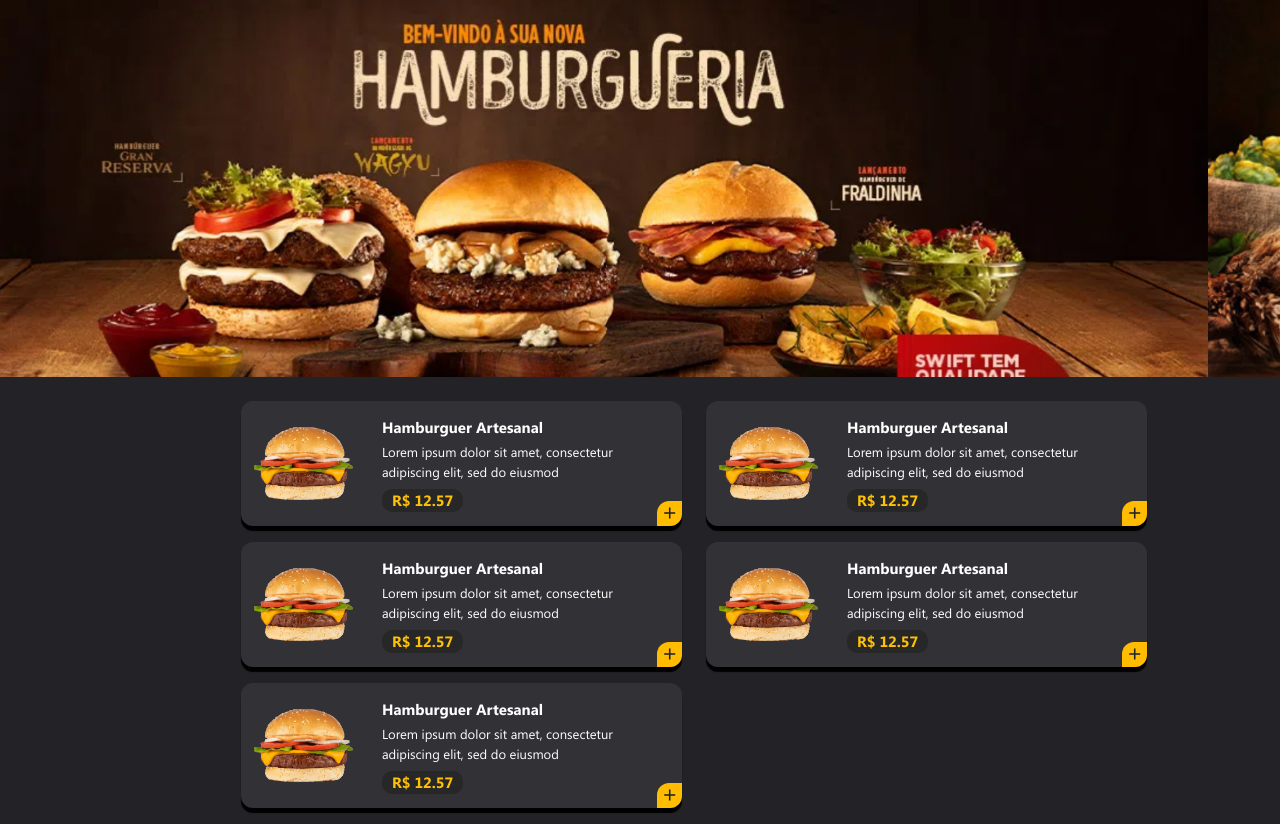
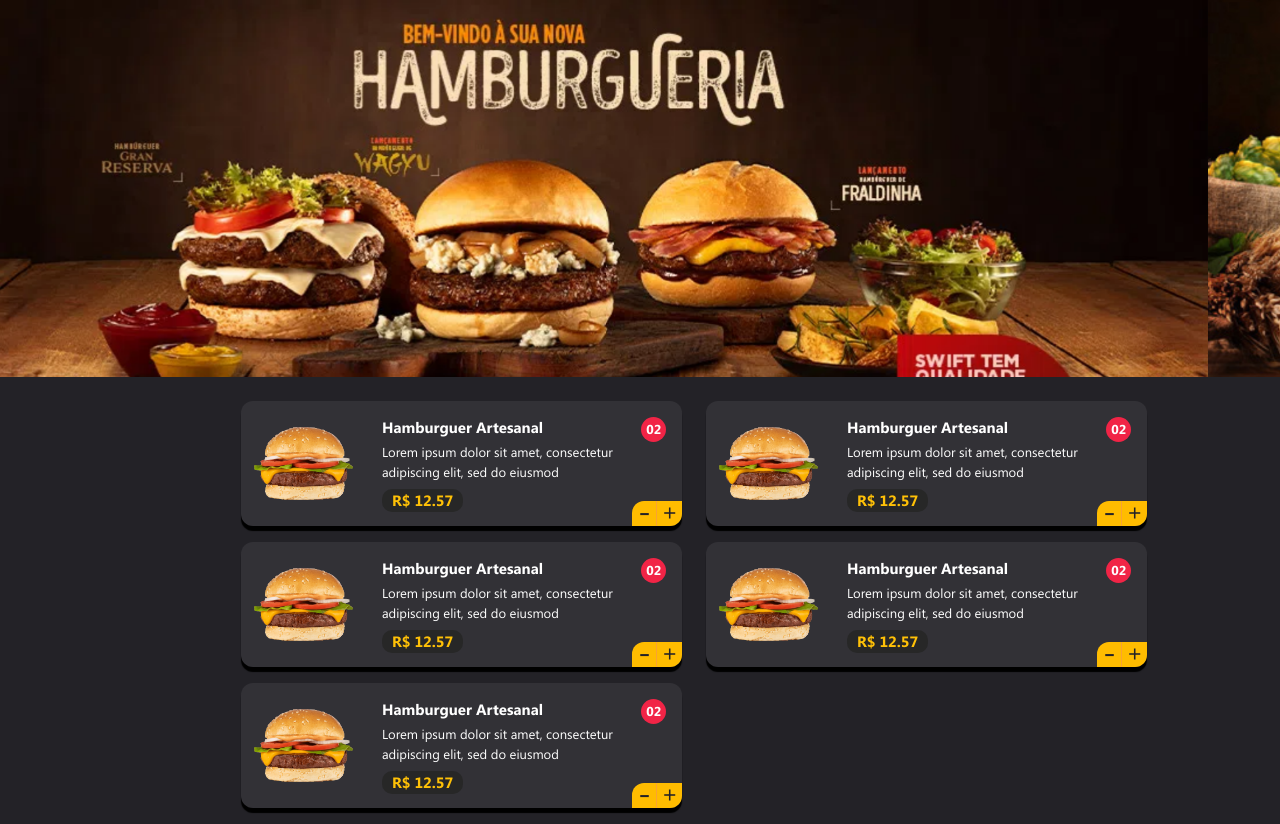
Before and after one commit to perotedev/lanchonete_vuejs, a Vue app in the folder frontend-vuejs/: page / in a window 1280 px wide. Built offline with nearby package versions, Linux system fonts and the light colour scheme.

Commit message:
[FEAT]view01 - Adicionado componente de quantidade adicionada ao carrinho

```diff
--- a/frontend-vuejs/src/App.css
+++ b/frontend-vuejs/src/App.css
@@ -9,6 +9,11 @@ html{
 html body{
     font-family: "Segoe UI Regular", Regular, Arial, sans-serif;
     font-size: 13px;
+}
+
+p {
+    margin: 0;
+    padding: 0;
 }
 
 #app {
--- a/frontend-vuejs/src/components/card-product/CardView.vue
+++ b/frontend-vuejs/src/components/card-product/CardView.vue
@@ -6,34 +6,24 @@
       </div>
 
       <div class="col-8 text-start">
-        <p class="p-0 m-0 f-title">{{ titleProduct }}</p>
-        <p class="p-0 m-0 mt-1 text-description">{{ descriptionProduct }}</p>
+        <p class="f-title">{{ titleProduct }}</p>
+        <p class="mt-1 text-description">{{ descriptionProduct }}</p>
         <PriceProduct  :price="price" :promotion="promotion"/>
       </div>
     </div>
-    <div class="align-self-end">
-      <div v-if="showBtnMinus" class="d-flex">
-        <div class="btn-yellow btn-select-minus">
-          <p class="p-0 m-0 fs-2 btn-minus">-</p>
-        </div>
-        <div class="btn-yellow btn-select-plus2">
-          <p class="p-0 m-0 fs-4 btn-plus">+</p>
-        </div>
-      </div>
-      <div v-else class="btn-yellow btn-select-plus">
-          <p class="p-0 m-0 fs-4 btn-plus">+</p>
-      </div>
-    </div>
+    <ProductSelector />
   </div>
 </template>
 
 <script>
 import PriceProduct from '@/components/card-product/PriceProduct'
+import ProductSelector from '@/components/card-product/add-rm-product/ProductSelector'
 
 export default {
   name: "CardView",
   components: {
-    PriceProduct
+    PriceProduct,
+    ProductSelector
   },
   created() {},
   mounted() {
@@ -47,16 +37,11 @@ export default {
       titleProduct: "Hamburguer Artesanal",
       descriptionProduct: "Lorem ipsum dolor sit amet, consectetur adipiscing elit, sed do eiusmod",
       price: 12.57,
-      promotion: false,
-      showBtnMinus: false
+      promotion: false
     };
   },
   props: {},
-  methods: {
-    message() {
-      console.log("Hello Card List")
-    }
-  },
+  methods: {},
 };
 </script>
 
@@ -82,39 +67,4 @@ export default {
   max-height: 100px;
   max-width: 95%;
 }
-
-.btn-minus {
-  color: #232227;
-  position: relative;
-  top: -15px;
-}
-
-.btn-plus {
-  color: #232227;
-  position: relative;
-  top: -9px;
-}
-
-.btn-select-minus {
-  width: 25px;
-  height: 25px;
-  border-top-left-radius: 12px;
-  border-right: solid 1px #F9A332;
-  cursor: pointer;
-}
-
-.btn-select-plus {
-  width: 25px;
-  height: 25px;
-  border-bottom-right-radius: 12px;
-  border-top-left-radius: 12px;
-  cursor: pointer;
-}
-
-.btn-select-plus2 {
-  width: 25px;
-  height: 25px;
-  border-bottom-right-radius: 12px;
-  cursor: pointer;
-}
 </style>
--- a/frontend-vuejs/src/components/card-product/PriceProduct.vue
+++ b/frontend-vuejs/src/components/card-product/PriceProduct.vue
@@ -1,6 +1,7 @@
 <template>
   <div class="price mt-2 rad-10">
-    <p class="p-0 m-0 f-title text-warning">R$ {{ price }} </p>
+    <p v-if="promotion" class="p-0 m-0 f-title text-danger">R$ {{ price }} </p>
+    <p v-else class="p-0 m-0 f-title text-warning">R$ {{ price }} </p>
 
   </div>
 </template>
--- /dev/null
+++ b/frontend-vuejs/src/components/card-product/add-rm-product/CartQtd.vue
@@ -0,0 +1,31 @@
+<template>
+  <div class="qtd-add rounded-circle">
+    <p class="fw-bold"> {{ qtdAdd }} </p>
+  </div>
+</template>
+
+<script>
+export default {
+  name: "CartQtd",
+  created() {},
+  data() {
+    return {};
+  },
+  props: {
+    qtdAdd: Number
+  },
+  methods: {},
+};
+</script>
+
+<style scoped>
+.qtd-add {
+  width: 25px;
+  height: 25px;
+  padding-top: 2px;
+  background-color: #F12446;
+  color: white;
+  font-family: 'Segoe UI Bold';
+}
+
+</style>
--- /dev/null
+++ b/frontend-vuejs/src/components/card-product/add-rm-product/ProductSelector.vue
@@ -0,0 +1,78 @@
+<template>
+  <div>
+    <div class="d-flex flex-column align-items-end h-100 justify-content-between">
+      <CartQtd class="mt-3 me-3" :qtdAdd="qtdAdd"/>
+
+      <div class="">
+        <div v-if="showBtnMinus" class="d-flex">
+          <div class="btn-yellow btn-select-minus">
+            <p class="fs-2 btn-minus">-</p>
+          </div>
+          <div class="btn-yellow btn-select-plus2">
+            <p class="fs-4 btn-plus">+</p>
+          </div>
+        </div>
+        <div v-else class="btn-yellow btn-select-plus">
+            <p class="fs-4 btn-plus">+</p>
+        </div>
+      </div>
+    </div>
+  </div>
+</template>
+
+<script>
+import CartQtd from '@/components/card-product/add-rm-product/CartQtd'
+
+export default {
+  name: "ProductSelector",
+  components: {
+    CartQtd
+  },
+  created() {},
+  data() {
+    return {
+      showBtnMinus: true,
+      qtdAdd: "02"
+    };
+  },
+  props: {},
+  methods: {},
+};
+</script>
+
+<style scoped>
+.btn-minus {
+  color: #232227;
+  position: relative;
+  top: -15px;
+}
+
+.btn-plus {
+  color: #232227;
+  position: relative;
+  top: -9px;
+}
+
+.btn-select-minus {
+  width: 25px;
+  height: 25px;
+  border-top-left-radius: 12px;
+  border-right: solid 1px #F9A332;
+  cursor: pointer;
+}
+
+.btn-select-plus {
+  width: 25px;
+  height: 25px;
+  border-bottom-right-radius: 12px;
+  border-top-left-radius: 12px;
+  cursor: pointer;
+}
+
+.btn-select-plus2 {
+  width: 25px;
+  height: 25px;
+  border-bottom-right-radius: 12px;
+  cursor: pointer;
+}
+</style>
```
Also changed, not shown: frontend-vuejs/src/components/footer/Footer.vue (renamed from frontend-vuejs/src/components/Footer.vue), frontend-vuejs/src/components/left-bar/LeftBar.vue (renamed from frontend-vuejs/src/components/LeftBar.vue).
